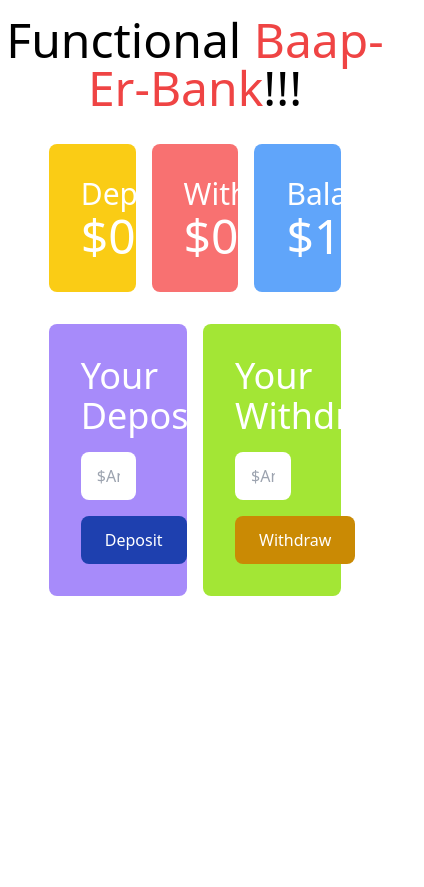
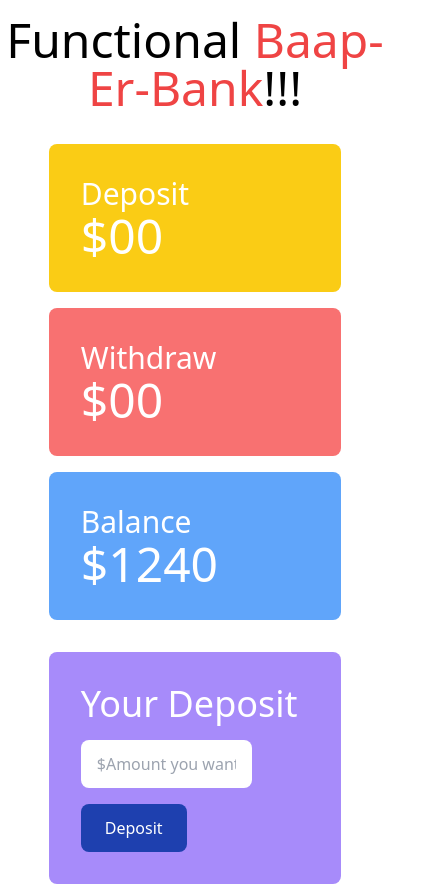
Before and after one commit to alrakib1/hotel-extra, a plain HTML site: page index.html in a window 390 px wide. Shown: the top 887 px of the page, 424 px wide, since content can reach past the window. Before the commit the page ends 844 px from the top, so only its background shows below. Drawn offline with nearby package versions, Linux system fonts and the light colour scheme.

Commit message:
responsive

```diff
--- a/index.html
+++ b/index.html
@@ -16,7 +16,7 @@
     <main>
       <!-- Balance and Transaction Summery -->
       <section class="mt-8">
-        <div class="grid grid-cols-3 gap-4 w-3/4 mx-auto text-white">
+        <div class="grid grid-cols-1 md:grid-cols-3 gap-4 w-3/4 mx-auto text-white">
           <div class="bg-yellow-400 p-8 rounded-lg">
             <h4 class="text-3xl">Deposit</h4>
             <h2 class="text-5xl font-medium">
@@ -39,7 +39,7 @@
       </section>
       <!-- Deposit and Withdraw -->
       <section class="mt-8 w-3/4 mx-auto">
-        <div class="grid grid-cols-2 gap-4">
+        <div class="grid grid-cols-1 md:grid-cols-2 gap-4">
           <div class="bg-violet-400 p-8 rounded-lg">
             <h3 class="text-4xl text-white mb-4">Your Deposit</h3>
             <input
```
